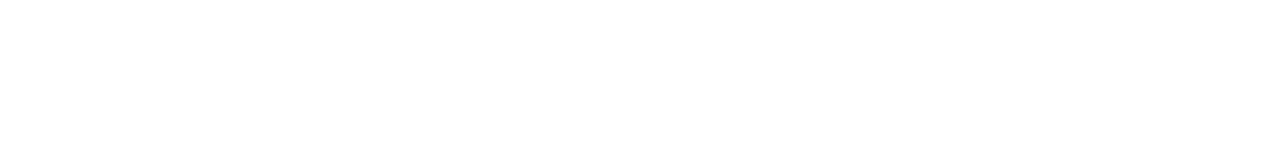
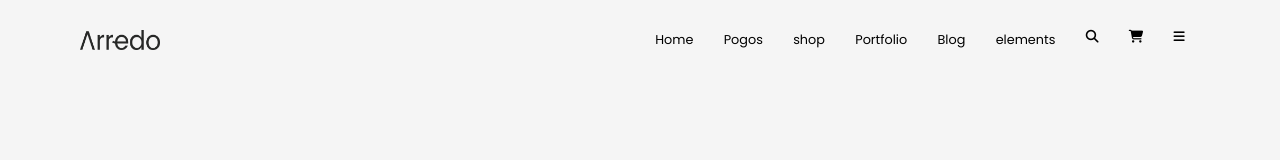
Before and after one commit to HillaryOwusu23/assignment, a website: page index.html in a window 1280 px wide. Drawn offline with Linux system fonts and the light colour scheme.

Commit message:
added navbar component

```diff
--- a/index.html
+++ b/index.html
@@ -1,23 +1,36 @@
 <!DOCTYPE html>
 <html lang="en">
-<head>
-    <meta charset="UTF-8">
-    <meta name="viewport" content="width=device-width, initial-scale=1.0">
+  <head>
+    <meta charset="UTF-8" />
+    <meta name="viewport" content="width=device-width, initial-scale=1.0" />
     <title>Document</title>
-    <link rel="stylesheet" href="/css/index.css">
-</head>
-<body>
-    <nav>
-
-    </nav>
-    <header>
-
-    </header>
-    <main>
-
-    </main>
-    <footer>
-
-    </footer>
-</body>
+    <link rel="stylesheet" href="/css/index.css" />
+    <script
+      src="https://kit.fontawesome.com/6565e8edc1.js"
+      crossorigin="anonymous"
+    ></script>
+  </head>
+  <body>
+    <div class="container">
+      <nav class="nav-bar">
+        <div class="container">
+          <img src="/img/landing-slider-img-15.png" class="img" alt="logo" />
+          <ul class="font-md">
+            <li>Home</li>
+            <li>Pogos</li>
+            <li>shop</li>
+            <li>Portfolio</li>
+            <li>Blog</li>
+            <li>elements</li>
+            <i class="fa-solid fa-magnifying-glass"></i>
+            <i class="fa-solid fa-cart-shopping"></i>
+            <i class="fa-solid fa-bars"></i>
+          </ul>
+        </div>
+      </nav>
+      <header></header>
+      <main></main>
+      <footer></footer>
+    </div>
+  </body>
 </html>
--- a/styles_css/_base.scss
+++ b/styles_css/_base.scss
@@ -9,6 +9,7 @@
 
 body {
   font-family: Poppins;
+  background-color:$base-color ;
 }
 
 ul {
--- /dev/null
+++ b/styles_css/_components/_navbar.scss
@@ -0,0 +1,29 @@
+.nav-bar{
+    width: 100%;
+    height: 5rem;
+
+    display: flex;
+    align-items: center;
+    .container{
+        display: flex;
+        justify-content: space-between;
+
+        height: 70%;
+        align-items: center;
+    }
+    ul{
+
+        width: 50%;
+        display: flex;
+        justify-content: space-around;
+    }
+    li{
+      &:hover{
+      border-bottom: 2px solid black;
+      }
+    }
+    .img{
+       width: 80px;
+       height: 20px;
+    }
+}
--- a/styles_css/_variables.scss
+++ b/styles_css/_variables.scss
@@ -3,7 +3,7 @@
 $secondary: #cfcfd0;
 $error: #d32752;
 $info: #f6c31c;
-
+$base-color:#f5f5f5;
 
 // color palette
 $colors: (
@@ -34,7 +34,7 @@
 $base-box-shadow: 1px 3px 5px rgba(0,0,0,0.1);
 
 // font sizes
-$base-font-size: 1rem;
+$base-font-size: 0.8rem;
 $font-size-sm: $base-font-size * 0.75;
 $font-size-lg: $base-font-size * 1.5;
 $font-size-xl: $base-font-size * 2;
--- a/styles_css/index.scss
+++ b/styles_css/index.scss
@@ -11,7 +11,8 @@
 @import "colors";
 
 // components (button, card, navbar etc)
-
+@import "./_components/navbar";
+@import "./_components/header";
 
 // utilities (margin, padding, opacity, etc)
 @import 'utilities';
```
Also changed, not shown: css/index.css, img/landing-slider-img-15.png (added), styles_css/_components/_header.scss (added).
